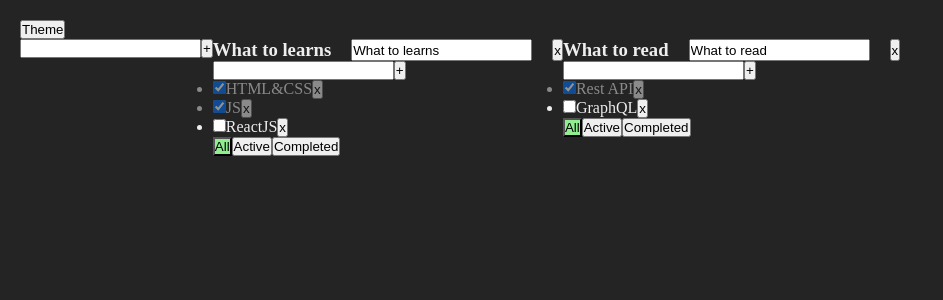
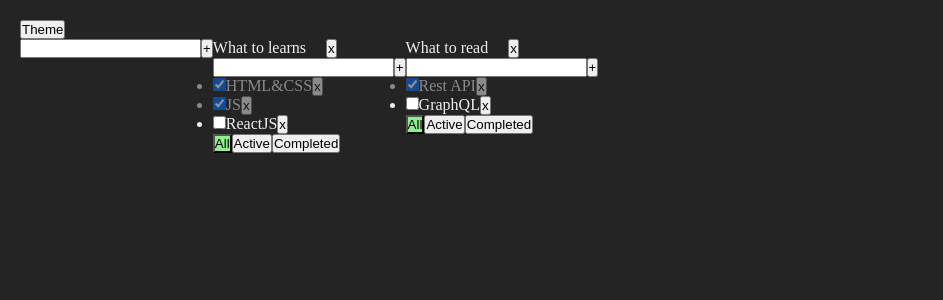
Before and after one commit to Endle2sCod1ng/todolist, a React (Vite) app: page / in a window 1280 px wide. Shown: the top 300 px of the page, without its empty margins (0-943 px from the left). Built offline with nearby package versions, Linux system fonts and the light colour scheme.

Commit message:
cr f/EdtblSpn

```diff
--- /dev/null
+++ b/src/feature/EditableSpan/inex.ts
@@ -0,0 +1 @@
+export { EditableSpan } from "./ui/EditableSpan";
--- /dev/null
+++ b/src/feature/EditableSpan/ui/EditableSpan.tsx
@@ -0,0 +1,46 @@
+import { useState, type ChangeEvent, type KeyboardEvent } from "react";
+import s from "./EditableSpan.module.scss";
+interface EditableSpanProps {
+  value: string;
+  onChange: (title: string) => void;
+  className?: string;
+}
+export const EditableSpan = ({
+  value,
+  onChange,
+  className,
+}: EditableSpanProps) => {
+  const [isEdit, setIsEdit] = useState<boolean>(false);
+  const [text, setText] = useState<string>(value);
+
+  return (
+    <div className={`${s.editableSpan} ${className ? className : ""}`}>
+      {!isEdit ? (
+        <span
+          onDoubleClick={() => {
+            setIsEdit(true);
+          }}
+        >
+          {value}
+        </span>
+      ) : (
+        <input
+          value={text}
+          onChange={(e: ChangeEvent<HTMLInputElement>) => {
+            setText(e.currentTarget.value);
+            onChange(e.currentTarget.value);
+          }}
+          onKeyUp={(e: KeyboardEvent<HTMLInputElement>) => {
+            if (e.key === "Enter") {
+              setIsEdit(false);
+            }
+          }}
+          onBlur={() => {
+            setIsEdit(false);
+          }}
+          autoFocus
+        />
+      )}
+    </div>
+  );
+};
--- a/src/widgets/Todolist/ui/TodolistItem/TodolistItem.tsx
+++ b/src/widgets/Todolist/ui/TodolistItem/TodolistItem.tsx
@@ -4,6 +4,7 @@ import type { Task } from "../../model/task";
 import type { FilterValues } from "../../model/todolist";
 import s from "./TodolistItem.module.scss";
 import { CreateItemForm } from "@/feature/CreateItemForm";
+import { EditableSpan } from "@/feature/EditableSpan/inex";
 
 interface TodolistItemProps {
   title: string;
@@ -68,18 +69,17 @@ export const TodolistItem = ({
   const createTaskHandler = (title: string) => {
     createTask({ todolistId, title });
   };
+  const chnageTodolistTitleHandler = (title: string) => {
+    chnageTodolistTitle({ todolistId, title });
+  };
 
   return (
     <div className={`${className ? className : ""}`}>
       <div className={s.titleWrapper}>
         <>
-          <h3>{title}</h3>
-          <input
-            type="text"
+          <EditableSpan
             value={title}
-            onChange={(e: ChangeEvent<HTMLInputElement>) =>
-              chnageTodolistTitle({ todolistId, title: e.currentTarget.value })
-            }
+            onChange={chnageTodolistTitleHandler}
           />
         </>
         <AppButton onClick={() => deleteTodolist(todolistId)}>{"x"}</AppButton>
@@ -111,6 +111,7 @@ export const TodolistItem = ({
                     checked={t.isDone}
                     onChange={changeTaskStatusHandler}
                   />
+                  {/* <EditableSpan value={t.title} /> */}
                   <span>{t.title}</span>
                   <AppButton
                     onClick={() => deleteTask({ todolistId, taskId: t.id })}
```
Also changed, not shown: src/feature/EditableSpan/ui/EditableSpan.module.scss (added).
